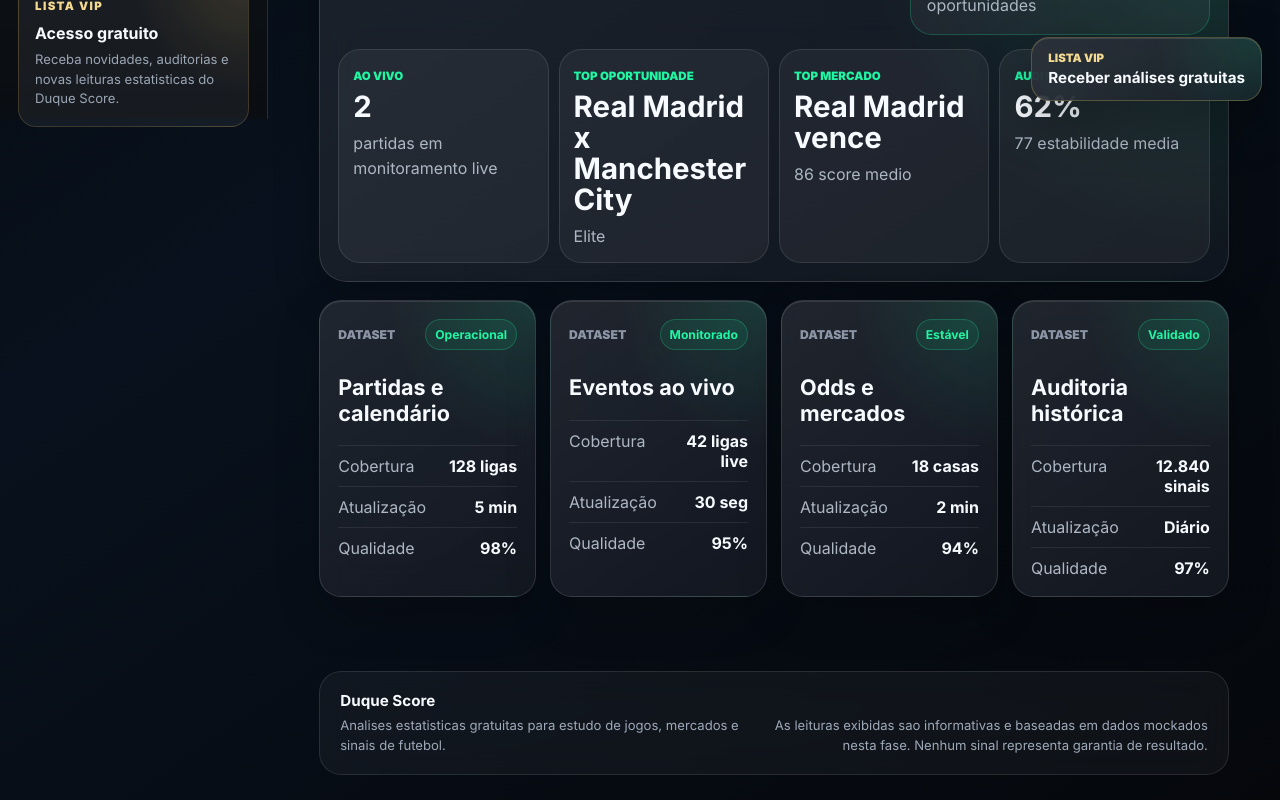
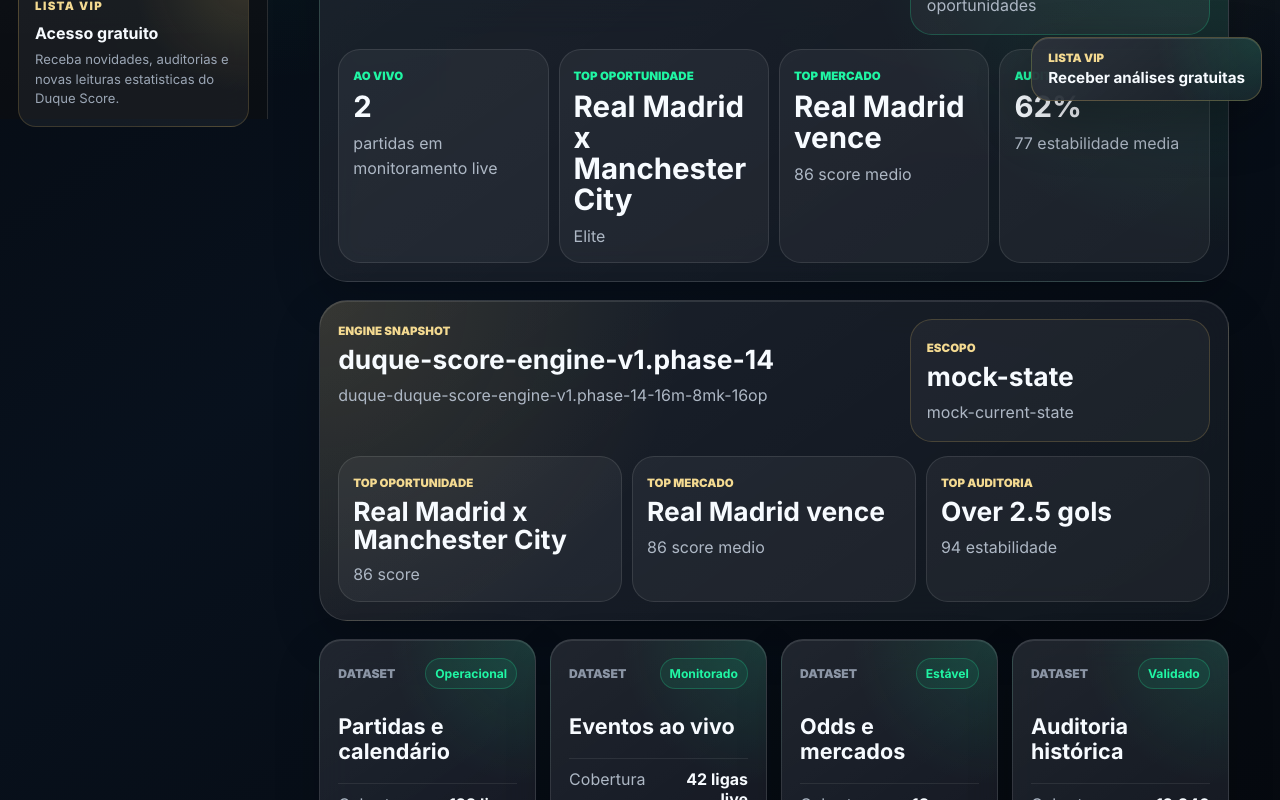
Before and after one commit to duqueroleta/DuqueSports-Codex, a React (Vite) app: page /dados in a window 1280 px wide. Shown: the part 681-1481 px from the top of the page. Built offline with nearby package versions, Linux system fonts and the light colour scheme.

Commit message:
Add engine state snapshots

```diff
--- a/src/engine/core/contracts.js
+++ b/src/engine/core/contracts.js
@@ -41,6 +41,6 @@
  * @property {string[]} explanation
  */
 
-const ENGINE_VERSION = 'duque-score-engine-v1.phase-13';
+const ENGINE_VERSION = 'duque-score-engine-v1.phase-14';
 
 export { ENGINE_VERSION };
--- /dev/null
+++ b/src/engine/snapshot/EngineSnapshotService.js
@@ -0,0 +1,47 @@
+import { ENGINE_VERSION } from '../core/contracts.js';
+import { runMarketAuditDashboardService } from '../batch/MarketAuditDashboardService.js';
+import { runMarketRankingService } from '../batch/MarketRankingService.js';
+
+function createSnapshotId({ matchesCount, marketsCount, opportunitiesCount }) {
+  return `duque-${ENGINE_VERSION}-${matchesCount}m-${marketsCount}mk-${opportunitiesCount}op`;
+}
+
+function runEngineSnapshotService({ matches, markets, batchAnalysis, executiveDashboard }) {
+  const marketRanking = runMarketRankingService(batchAnalysis.opportunities);
+  const auditDashboard = runMarketAuditDashboardService({ markets, opportunities: batchAnalysis.opportunities });
+
+  return {
+    model: 'engine-snapshot-service-v1',
+    snapshotId: createSnapshotId({
+      matchesCount: matches.length,
+      marketsCount: markets.length,
+      opportunitiesCount: batchAnalysis.opportunities.length,
+    }),
+    createdAt: 'mock-current-state',
+    engineVersion: ENGINE_VERSION,
+    scope: 'mock-state',
+    totals: executiveDashboard.totals,
+    quality: executiveDashboard.quality,
+    topOpportunities: batchAnalysis.topOpportunities.slice(0, 3).map((opportunity) => ({
+      matchId: opportunity.matchId,
+      label: `${opportunity.home} x ${opportunity.away}`,
+      tier: opportunity.tier,
+      opportunityScore: opportunity.opportunityScore,
+      market: opportunity.signal,
+    })),
+    topMarkets: marketRanking.rankings.slice(0, 3).map((market) => ({
+      marketName: market.marketName,
+      averageScore: market.averageScore,
+      averageProbability: market.averageProbability,
+      opportunitiesCount: market.opportunitiesCount,
+    })),
+    auditSummary: auditDashboard.marketAudits.slice(0, 3).map((audit) => ({
+      marketName: audit.marketName,
+      hitRate: audit.hitRate,
+      stabilityScore: audit.stabilityScore,
+      priority: audit.priority,
+    })),
+  };
+}
+
+export { runEngineSnapshotService };
--- a/src/pages/DataPage.jsx
+++ b/src/pages/DataPage.jsx
@@ -3,6 +3,7 @@
 import { markets } from '../data/markets.js';
 import { matches } from '../data/matches.js';
 import { runExecutiveDashboardService } from '../engine/batch/ExecutiveDashboardService.js';
+import { runEngineSnapshotService } from '../engine/snapshot/EngineSnapshotService.js';
 import { useAsyncData } from '../hooks/useAsyncData.js';
 import { getBatchAnalysis } from '../services/batchAnalysisService.js';
 import '../styles/page-data.css';
@@ -48,6 +49,9 @@
   const { data: batchAnalysis } = useAsyncData(getBatchAnalysis, [], null);
   const executiveDashboard = batchAnalysis
     ? runExecutiveDashboardService({ matches, markets, batchAnalysis })
+    : null;
+  const engineSnapshot = batchAnalysis && executiveDashboard
+    ? runEngineSnapshotService({ matches, markets, batchAnalysis, executiveDashboard })
     : null;
   const filteredSources = sources.filter((source) => itemMatchesSearch(source, searchTerm));
 
@@ -120,6 +124,41 @@
         </section>
       ) : null}
 
+      {engineSnapshot ? (
+        <section className="engine-snapshot-panel" aria-label="Snapshot do estado do engine">
+          <div className="engine-snapshot-header">
+            <div>
+              <span>Engine Snapshot</span>
+              <strong>{engineSnapshot.engineVersion}</strong>
+              <p>{engineSnapshot.snapshotId}</p>
+            </div>
+            <aside>
+              <span>Escopo</span>
+              <strong>{engineSnapshot.scope}</strong>
+              <p>{engineSnapshot.createdAt}</p>
+            </aside>
+          </div>
+
+          <div className="engine-snapshot-grid">
+            <article>
+              <span>Top oportunidade</span>
+              <strong>{engineSnapshot.topOpportunities[0]?.label ?? 'Sem snapshot'}</strong>
+              <p>{engineSnapshot.topOpportunities[0]?.opportunityScore ?? 0} score</p>
+            </article>
+            <article>
+              <span>Top mercado</span>
+              <strong>{engineSnapshot.topMarkets[0]?.marketName ?? 'Sem snapshot'}</strong>
+              <p>{engineSnapshot.topMarkets[0]?.averageScore ?? 0} score medio</p>
+            </article>
+            <article>
+              <span>Top auditoria</span>
+              <strong>{engineSnapshot.auditSummary[0]?.marketName ?? 'Sem snapshot'}</strong>
+              <p>{engineSnapshot.auditSummary[0]?.stabilityScore ?? 0} estabilidade</p>
+            </article>
+          </div>
+        </section>
+      ) : null}
+
       <section className="data-source-grid" aria-label="Fontes de dados">
         {filteredSources.map((source) => (
           <DataSourceCard key={source.id} source={source} />
--- a/src/styles/page-data.css
+++ b/src/styles/page-data.css
@@ -14,7 +14,8 @@
 
 .data-page-hero > div,
 .data-page-summary,
-.executive-dashboard {
+.executive-dashboard,
+.engine-snapshot-panel {
   border: 1px solid var(--color-line);
   border-radius: var(--radius-xl);
   background:
@@ -137,6 +138,68 @@
   background: rgba(255, 255, 255, 0.05);
 }
 
+.engine-snapshot-panel {
+  width: min(1240px, 100%);
+  margin: 18px auto 0;
+  padding: 18px;
+  border-radius: var(--radius-xl);
+  background:
+    radial-gradient(circle at top left, rgba(217, 180, 91, 0.14), transparent 38%),
+    linear-gradient(145deg, rgba(255, 255, 255, 0.075), rgba(255, 255, 255, 0.025)),
+    rgba(12, 18, 28, 0.72);
+}
+
+.engine-snapshot-header {
+  display: grid;
+  grid-template-columns: minmax(0, 1fr) minmax(220px, 300px);
+  gap: 16px;
+  align-items: stretch;
+  margin-bottom: 14px;
+}
+
+.engine-snapshot-header aside {
+  min-width: 0;
+  padding: 16px;
+  border: 1px solid rgba(217, 180, 91, 0.22);
+  border-radius: var(--radius-lg);
+  background: rgba(255, 255, 255, 0.045);
+}
+
+.engine-snapshot-panel span {
+  color: var(--color-gold-soft);
+  font-size: 0.72rem;
+  font-weight: 950;
+  text-transform: uppercase;
+}
+
+.engine-snapshot-panel strong {
+  display: block;
+  margin-top: 8px;
+  color: var(--color-white);
+  font-size: clamp(1.15rem, 2.1vw, 1.65rem);
+  line-height: 1.05;
+}
+
+.engine-snapshot-panel p {
+  margin: 8px 0 0;
+  color: #aeb8c5;
+  line-height: 1.55;
+}
+
+.engine-snapshot-grid {
+  display: grid;
+  grid-template-columns: repeat(3, minmax(0, 1fr));
+  gap: 10px;
+}
+
+.engine-snapshot-grid article {
+  min-width: 0;
+  padding: 14px;
+  border: 1px solid rgba(255, 255, 255, 0.1);
+  border-radius: var(--radius-lg);
+  background: rgba(255, 255, 255, 0.05);
+}
+
 @media (max-width: 1180px) {
   .data-source-grid,
   .executive-dashboard-grid {
@@ -144,6 +207,11 @@
   }
 
   .executive-dashboard-header {
+    grid-template-columns: 1fr;
+  }
+
+  .engine-snapshot-header,
+  .engine-snapshot-grid {
     grid-template-columns: 1fr;
   }
 }
```
Also changed, not shown: 2 other files (tests, documents, lock files or other folders).
